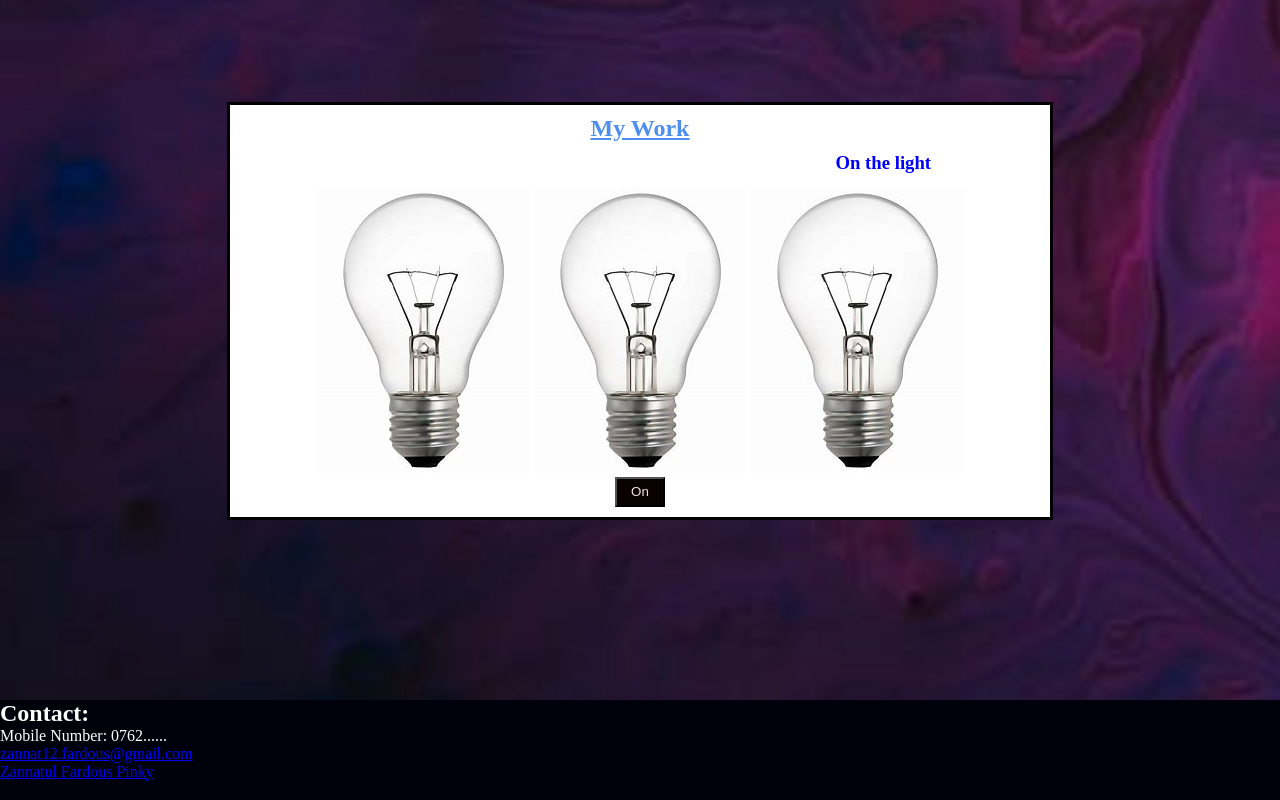
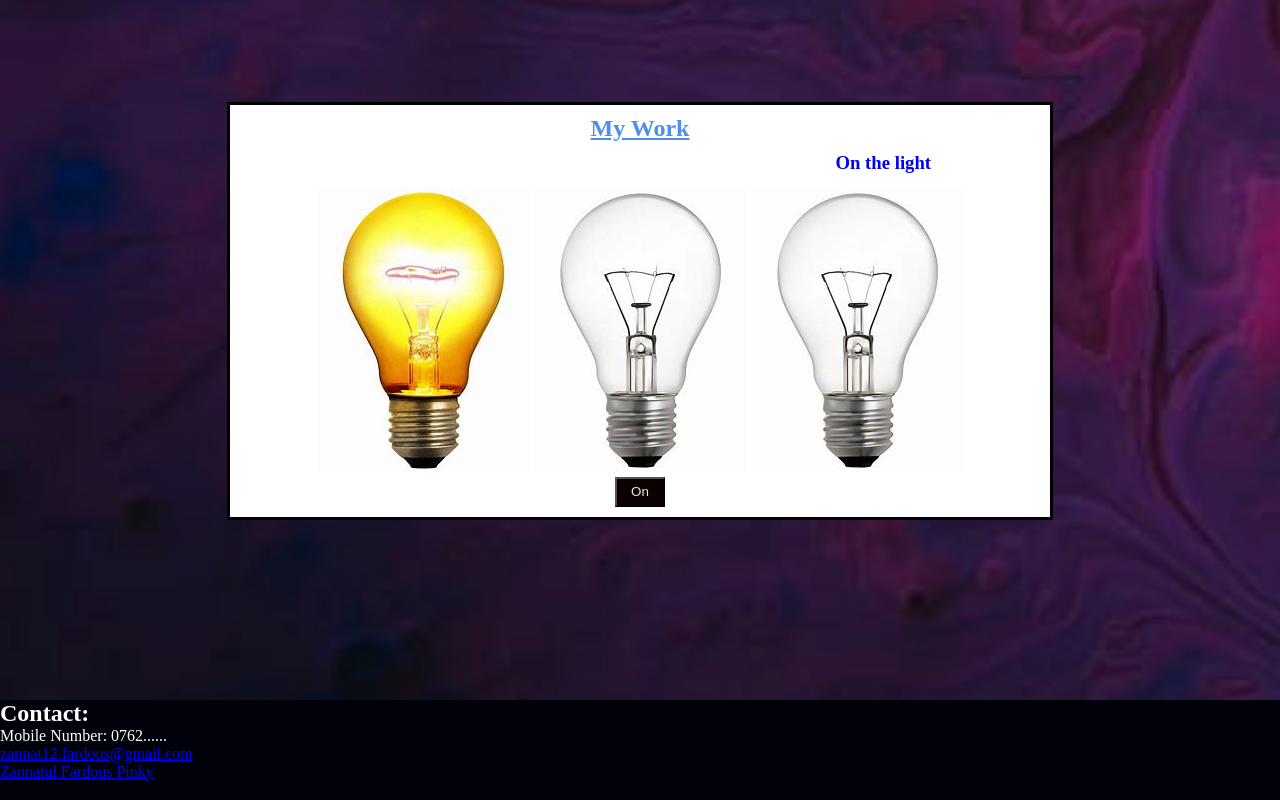
Before and after one commit to zannatulpinky/learning-gitHub, a plain HTML site: page index.html in a window 1280 px wide. Both pictures are taken after a click on the button "Toggle". Shown: the part 701-1501 px from the top of the page. Drawn offline with Linux system fonts and the light colour scheme.

Commit message:
add new lights

```diff
--- a/index.html
+++ b/index.html
@@ -52,9 +52,9 @@
         </div>
 
         <div>
-            <img class="light" src="images/lightOff.jpg" alt="">
-            <img class="light" src="images/lightOff.jpg" alt="">
-            <img class="light" src="images/lightOff.jpg" alt="">
+            <img class="light1" src="images/lightOff.jpg" alt="">
+            <img class="light2" src="images/lightOff.jpg" alt="">
+            <img class="light3" src="images/lightOff.jpg" alt="">
         </div>
 
         <div>
@@ -69,7 +69,7 @@
         <p>Mobile Number: 0762......<br />
             <a href="zannat12.fardous@gmail.com">zannat12.fardous@gmail.com</a></p>
             <ul>
-                <li><a href="https://facebook.com">Zannatul Fardous Pinky</a></li>
+                <li><a href="https://www.facebook.com/">Zannatul Fardous Pinky</a></li>
             </ul>
     </footer>
 
--- a/script.js
+++ b/script.js
@@ -1,27 +1,23 @@
 // var myBtn1 = document.getElementById("btn1");
 // var myBtn2 = document.getElementById("btn2");
 var changeHeadline = document.getElementsByTagName("h3")[0];
-var lightImage1 = document.getElementsByClassName("light")[0];
-var lightImage2 = document.getElementsByClassName("light")[1];
-var lightImage3 = document.getElementsByClassName("light")[2];
-var lightImage = [lightImage1,lightImage2,lightImage3];
+var lightImage1 = document.getElementsByClassName("light1")[0];
+var lightImage2 = document.getElementsByClassName("light2")[1];
+var lightImage3 = document.getElementsByClassName("light3")[2];
 const toggleBtn = document.getElementById('toggle');
 let lightState = 'off';
 
 //Function for light on and light off.
+
 function turnOn(){
-    lightImage1.src="images/lightOff.jpg";
-    lightImage2.src="images/lightOff.jpg";
-    lightImage3.src="images/lightOff.jpg";
+    lightImage1.src = "images/lightOn.jpg";
     changeHeadline.innerHTML = "On the light";
     changeHeadline.setAttribute("style","color:blue");
     toggleBtn.innerHTML = "On";
 }
 
 function turnOff() {
-    lightImage1.src="images/lightOn.jpg";
-    lightImage2.src="images/lightOn.jpg";
-    lightImage3.src="images/lightOn.jpg";
+    lightImage1.src = "images/lightOff.jpg";
     changeHeadline.innerHTML = "Off the light";
     changeHeadline.setAttribute("style","color:red");
     toggleBtn.innerHTML = "Off";
@@ -32,7 +28,7 @@ function turnOff() {
 
 //use logical operator for using one button.
 function toggleLight() {
-    if(lightState === 'on') {
+     if(lightState === 'on') {
         lightState = 'off';
         turnOff()
     } else {
```
